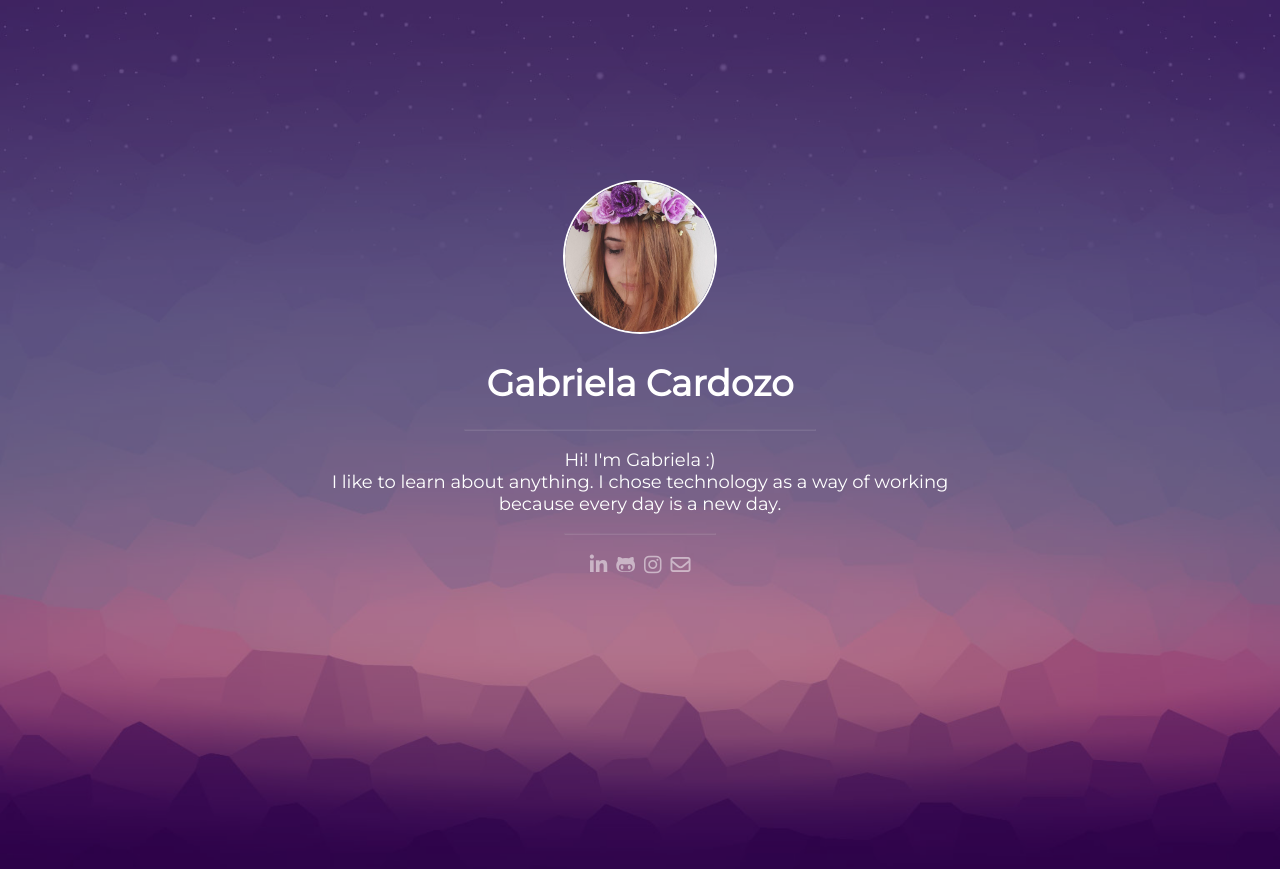
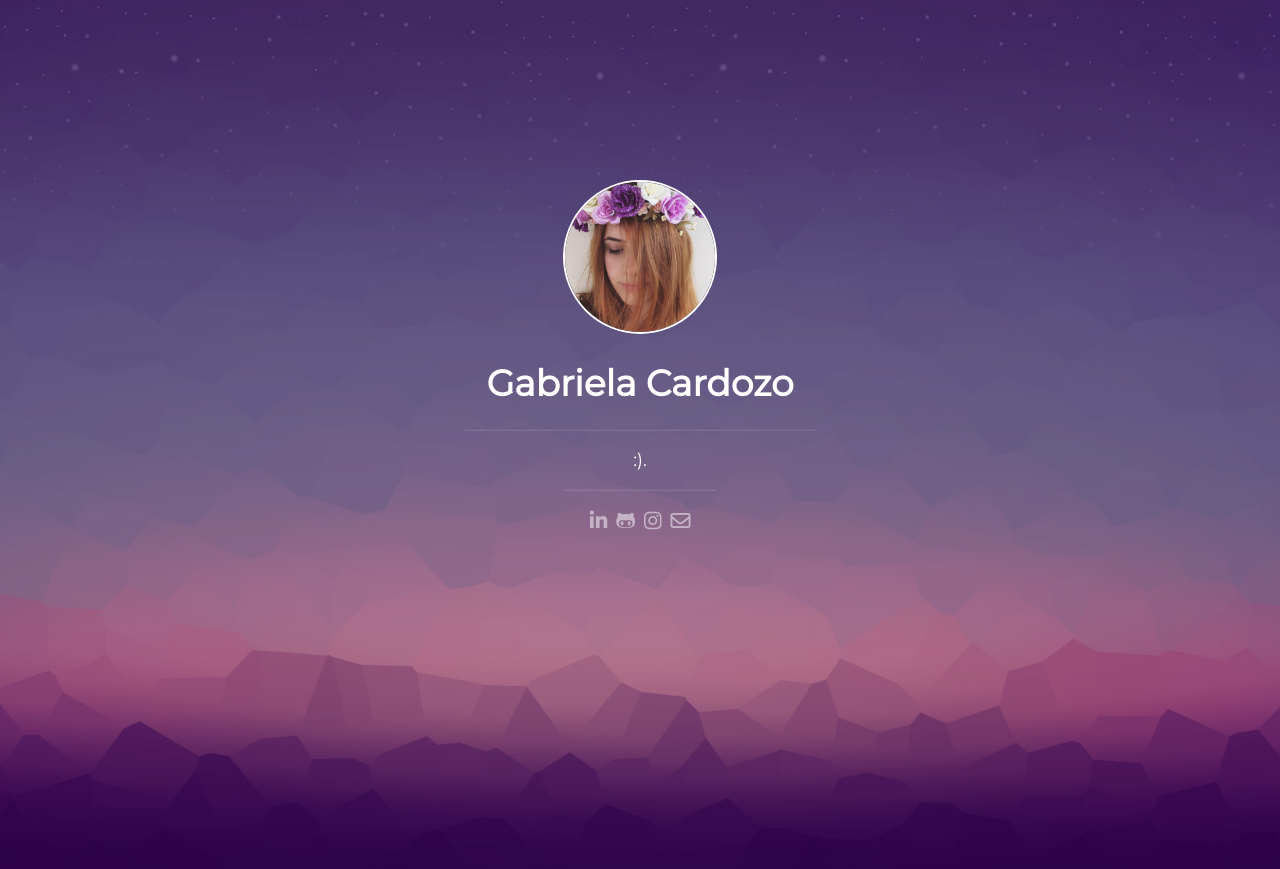
Before and after one commit to gbrlcardozo/gbrlcardozo.github.io, a Jekyll site: the page built from index.md, in a window 1280 px wide. Shown: the top 869 px of the page. Built offline with Jekyll 4.4.1, drawn with Linux system fonts in a browser that asks for light colours; nearby versions of some CDN libraries.

Commit message:
update desc

```diff
--- a/_config.yml
+++ b/_config.yml
@@ -1,6 +1,6 @@
 title: gbrlcardozo
 baseurl: ""
-description: 22y and learnig every day :).
+description: :).
 sass:
   style:  compressed
   sass_dir: _sass
--- a/index.md
+++ b/index.md
@@ -1,7 +1,7 @@
 ---
 title: gbrlcardozo
 layout: default
-description: Hi! I'm Gabriela :)<br>I like to learn about anything. I chose technology as a way of working because every day is a new day.
+description: :).
 url: 'https://gbrlcardozo.github.io'
 author:
   name               : 'Gabriela Cardozo'
```
